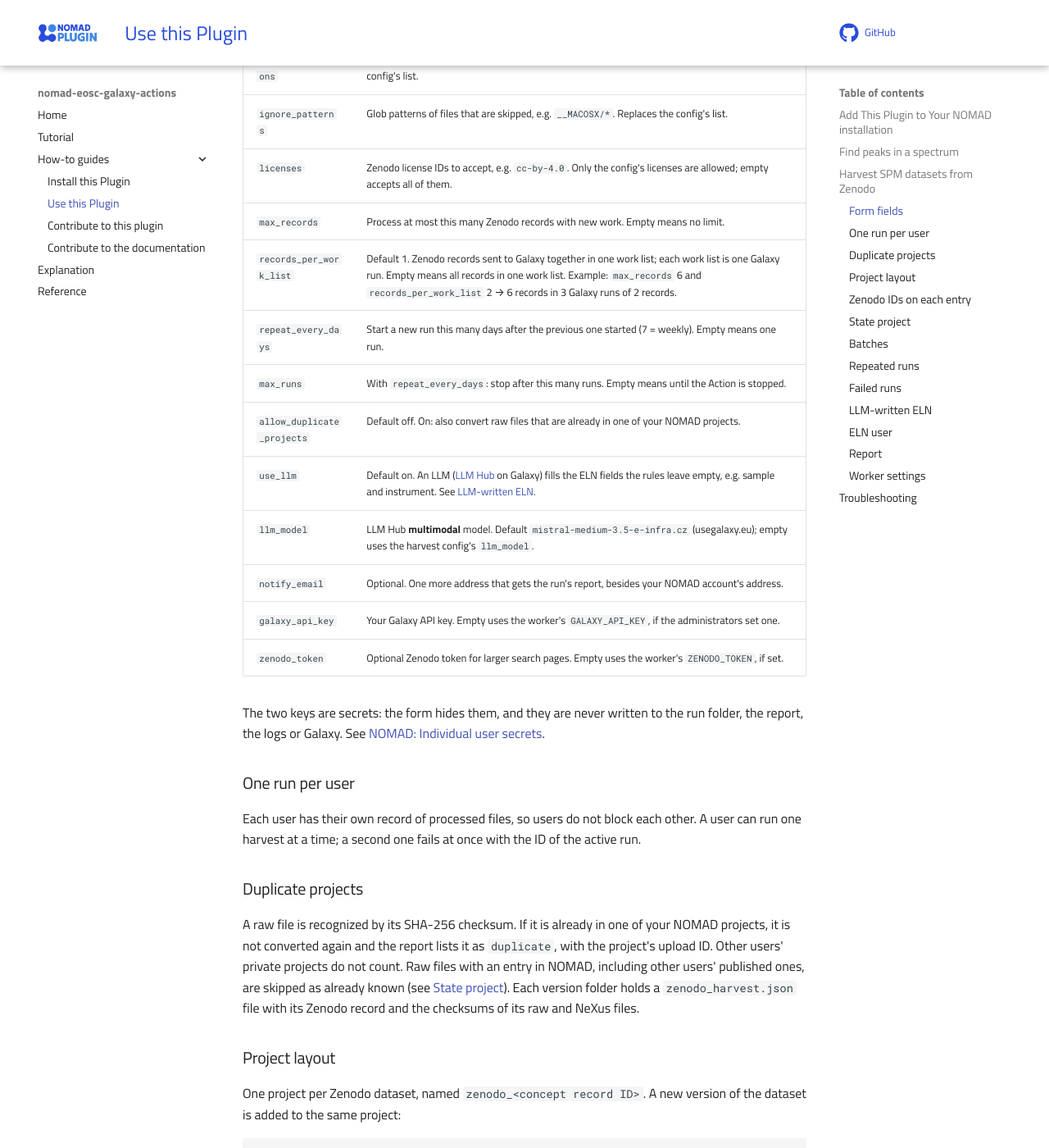
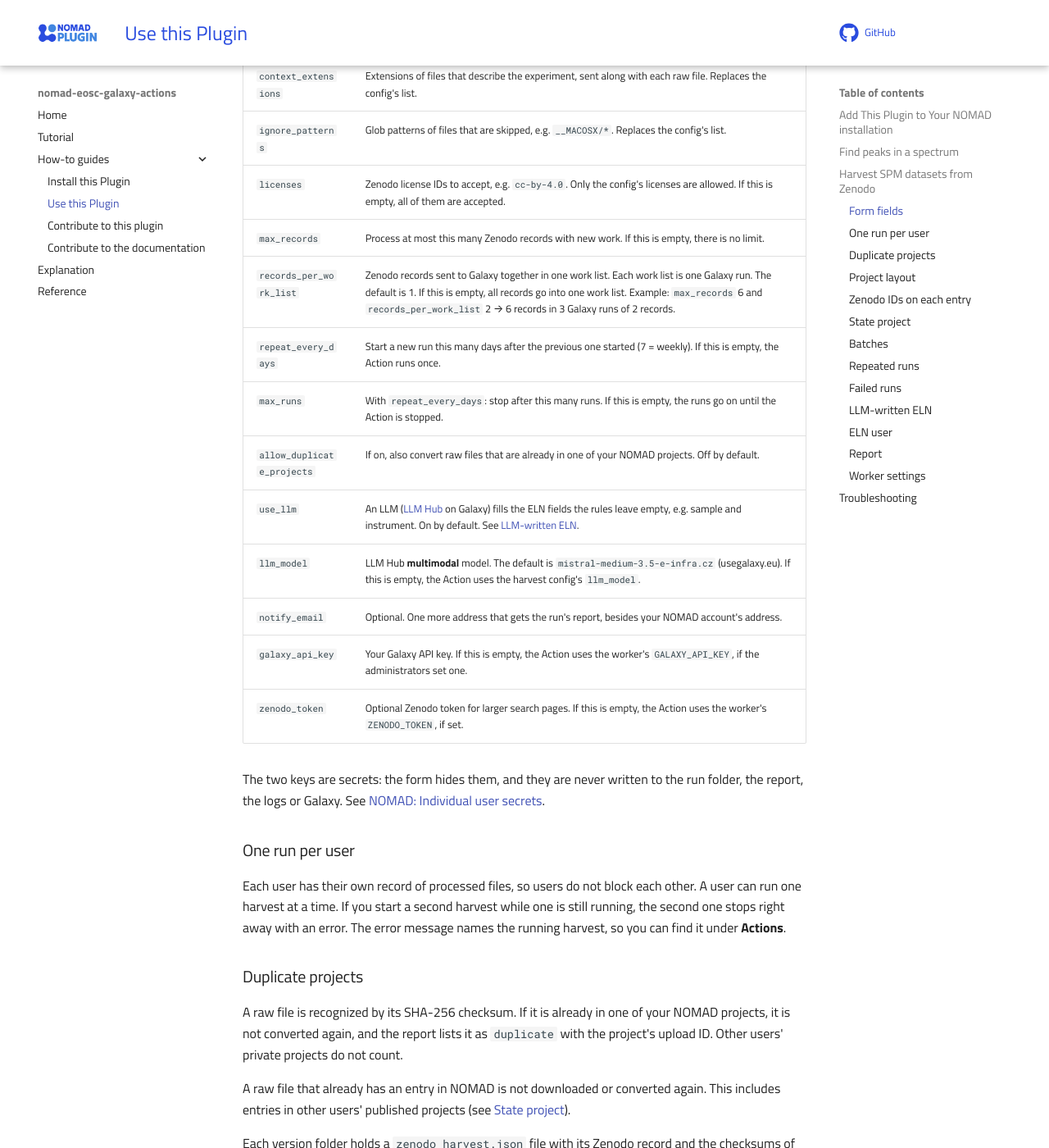
Before and after one commit to FAIRmat-NFDI/nomad-eosc-galaxy-actions, an MkDocs documentation site: the page built from docs/how_to/use_this_plugin.md, in a window 1280 px wide and 1400 px high, scrolled down 1975 px. Shown: the whole window at 82% size. Built offline with MkDocs 1.6.1 and Material for MkDocs 9.7.7, drawn with Linux system fonts in a browser that asks for light colours; comment, search, counter and statistics services are not loaded; some of the changed text lies outside the part shown.

Commit message:
Reworded the Zenodo harvest docs and form descriptions: one line per paragraph, full sentences for empty fields, and clearer text on the run lock, known files and the project limit.
Changelog: Changed

````diff
--- a/docs/how_to/use_this_plugin.md
+++ b/docs/how_to/use_this_plugin.md
@@ -19,64 +19,55 @@ Once `COMPLETED`, a new entry appears in the same upload: the original spectrum'
 
 ## Harvest SPM datasets from Zenodo
 
-The **ZenodoHarvestAction** finds openly licensed SPM (scanning probe microscopy, e.g. STM, STS and AFM)
-datasets on Zenodo, converts their raw files to NeXus on Galaxy and stores each Zenodo dataset as a
-private NOMAD project, with one folder per record version. It remembers what it has processed, so the
-next run only handles new files.
+The **ZenodoHarvestAction** finds openly licensed SPM (scanning probe microscopy, e.g. STM, STS and AFM) datasets on Zenodo, converts their raw files to NeXus on Galaxy and stores each Zenodo dataset as a private NOMAD project, with one folder per record version. It remembers what it has processed, so the next run only handles new files.
 
-Most form fields are empty by default: an empty field uses the value of the harvest config (see
-[Worker settings](#worker-settings)). A list in the form replaces the config's list for this run. To
-extend a list, enter the config's items and the new ones.
+Most form fields are empty by default. If a field is empty, the Action uses the value from the harvest config (see [Worker settings](#worker-settings)). A list in the form replaces the config's list for this run. To extend a list, enter the config's items and the new ones.
 
-Start it from **Actions** in the main menu. No project needs to be selected.
+Start it from **Actions** in the main menu of the NOMAD user interface. No project needs to be selected.
 
 ### Form fields
 
 | Field | Meaning |
 |---|---|
-| `dry_run` | Default on. Search, plan and convert, but create no NOMAD projects and keep the record of processed files unchanged. |
-| `galaxy_url` | Galaxy server. Empty uses the harvest config's `galaxy_url`. If set, `galaxy_api_key` is required: the worker's key is only sent to the config's Galaxy. |
-| `galaxy_workflow_id` | ID of the harvest workflow in your Galaxy account. Empty uses the harvest config's `galaxy_workflow_id`. |
-| `zenodo_url` | Zenodo server, e.g. `https://sandbox.zenodo.org`. Empty uses the harvest config's `zenodo_url`. If set, the worker's `ZENODO_TOKEN` is not sent. |
-| `zenodo_request_delay` | Seconds between Zenodo requests. Empty, or shorter than the harvest config's, uses the config's value. |
-| `zenodo_query` | Zenodo search query ([search syntax](https://help.zenodo.org/guides/search/){:target="_blank" rel="noopener"}). Empty uses the harvest config's `zenodo_query`. |
+| `dry_run` | Search, plan and convert, but create no NOMAD projects and keep the record of processed files unchanged. This is the default behavior. |
+| `galaxy_url` | Galaxy server. If this is empty, the Action uses the harvest config's `galaxy_url`. If set, `galaxy_api_key` is required: the worker's key is only sent to the config's Galaxy. |
+| `galaxy_workflow_id` | ID of the harvest workflow in Galaxy. If this is empty, the Action uses the harvest config's `galaxy_workflow_id`. |
+| `zenodo_url` | Zenodo server, e.g. `https://sandbox.zenodo.org`. If this is empty, the Action uses the harvest config's `zenodo_url`. If set, the worker's `ZENODO_TOKEN` is not sent. |
+| `zenodo_request_delay` | Seconds between Zenodo requests. If this is empty or shorter than the harvest config's value, the Action uses the config's value. |
+| `zenodo_query` | Zenodo search query ([search syntax](https://help.zenodo.org/guides/search/){:target="_blank" rel="noopener"}). If this is empty, the Action uses the harvest config's `zenodo_query`. |
 | `zenodo_record_ids` | Only these Zenodo records, in place of the query. A concept record ID means its latest version. Unknown IDs are reported as `not_found`. |
-| `raw_extensions` | Raw file extensions converted to NeXus. Written in any case, with or without the dot. Replaces the config's list. |
+| `raw_extensions` | Raw file extensions converted to NeXus, with or without the dot, in any case. Replaces the config's list. |
 | `context_extensions` | Extensions of files that describe the experiment, sent along with each raw file. Replaces the config's list. |
 | `ignore_patterns` | Glob patterns of files that are skipped, e.g. `__MACOSX/*`. Replaces the config's list. |
-| `licenses` | Zenodo license IDs to accept, e.g. `cc-by-4.0`. Only the config's licenses are allowed; empty accepts all of them. |
-| `max_records` | Process at most this many Zenodo records with new work. Empty means no limit. |
-| `records_per_work_list` | Default 1. Zenodo records sent to Galaxy together in one work list; each work list is one Galaxy run. Empty means all records in one work list. Example: `max_records` 6 and `records_per_work_list` 2 → 6 records in 3 Galaxy runs of 2 records. |
-| `repeat_every_days` | Start a new run this many days after the previous one started (7 = weekly). Empty means one run. |
-| `max_runs` | With `repeat_every_days`: stop after this many runs. Empty means until the Action is stopped. |
-| `allow_duplicate_projects` | Default off. On: also convert raw files that are already in one of your NOMAD projects. |
-| `use_llm` | Default on. An LLM ([LLM Hub](https://galaxyproject.org/news/2025-10-10-llm-hub/){:target="_blank" rel="noopener"} on Galaxy) fills the ELN fields the rules leave empty, e.g. sample and instrument. See [LLM-written ELN](#llm-written-eln). |
-| `llm_model` | LLM Hub **multimodal** model. Default `mistral-medium-3.5-e-infra.cz` (usegalaxy.eu); empty uses the harvest config's `llm_model`. |
+| `licenses` | Zenodo license IDs to accept, e.g. `cc-by-4.0`. Only the config's licenses are allowed. If this is empty, all of them are accepted. |
+| `max_records` | Process at most this many Zenodo records with new work. If this is empty, there is no limit. |
+| `records_per_work_list` | Zenodo records sent to Galaxy together in one work list. Each work list is one Galaxy run. The default is 1. If this is empty, all records go into one work list. Example: `max_records` 6 and `records_per_work_list` 2 → 6 records in 3 Galaxy runs of 2 records. |
+| `repeat_every_days` | Start a new run this many days after the previous one started (7 = weekly). If this is empty, the Action runs once. |
+| `max_runs` | With `repeat_every_days`: stop after this many runs. If this is empty, the runs go on until the Action is stopped. |
+| `allow_duplicate_projects` | If on, also convert raw files that are already in one of your NOMAD projects. Off by default. |
+| `use_llm` | An LLM ([LLM Hub](https://galaxyproject.org/news/2025-10-10-llm-hub/){:target="_blank" rel="noopener"} on Galaxy) fills the ELN fields the rules leave empty, e.g. sample and instrument. On by default. See [LLM-written ELN](#llm-written-eln). |
+| `llm_model` | LLM Hub **multimodal** model. The default is `mistral-medium-3.5-e-infra.cz` (usegalaxy.eu). If this is empty, the Action uses the harvest config's `llm_model`. |
 | `notify_email` | Optional. One more address that gets the run's report, besides your NOMAD account's address. |
-| `galaxy_api_key` | Your Galaxy API key. Empty uses the worker's `GALAXY_API_KEY`, if the administrators set one. |
-| `zenodo_token` | Optional Zenodo token for larger search pages. Empty uses the worker's `ZENODO_TOKEN`, if set. |
+| `galaxy_api_key` | Your Galaxy API key. If this is empty, the Action uses the worker's `GALAXY_API_KEY`, if the administrators set one. |
+| `zenodo_token` | Optional Zenodo token for larger search pages. If this is empty, the Action uses the worker's `ZENODO_TOKEN`, if set. |
 
-The two keys are secrets: the form hides them, and they are never written to the run folder, the
-report, the logs or Galaxy. See [NOMAD: Individual user secrets](https://docs.nomad-lab.eu/howto/plugins/types/actions.html#individual-user-secrets){:target="_blank" rel="noopener"}.
+The two keys are secrets: the form hides them, and they are never written to the run folder, the report, the logs or Galaxy. See [NOMAD: Individual user secrets](https://docs.nomad-lab.eu/howto/plugins/types/actions.html#individual-user-secrets){:target="_blank" rel="noopener"}.
 
 ### One run per user
 
-Each user has their own record of processed files, so users do not block each other. A user can
-run one harvest at a time; a second one fails at once with the ID of the active run.
+Each user has their own record of processed files, so users do not block each other. A user can run one harvest at a time. If you start a second harvest while one is still running, the second one stops right away with an error. The error message names the running harvest, so you can find it under **Actions**.
 
 ### Duplicate projects
 
-A raw file is recognized by its SHA-256 checksum. If it is already in one of your NOMAD projects,
-it is not converted again and the report lists it as `duplicate`, with the project's upload ID.
-Other users' private projects do not count. Raw files with an entry in NOMAD, including other users'
-published ones, are skipped as already known (see [State project](#state-project)). Each version
-folder holds a `zenodo_harvest.json` file
-with its Zenodo record and the checksums of its raw and NeXus files.
+A raw file is recognized by its SHA-256 checksum. If it is already in one of your NOMAD projects, it is not converted again, and the report lists it as `duplicate` with the project's upload ID. Other users' private projects do not count.
+
+A raw file that already has an entry in NOMAD is not downloaded or converted again. This includes entries in other users' published projects (see [State project](#state-project)).
+
+Each version folder holds a `zenodo_harvest.json` file with its Zenodo record and the checksums of its raw and NeXus files.
 
 ### Project layout
 
-One project per Zenodo dataset, named `zenodo_<concept record ID>`. A new version of the dataset is
-added to the same project:
+One project per Zenodo dataset, named `zenodo_<concept record ID>`. A new version of the dataset is added to the same project:
 
 ```
 zenodo_22402764/
@@ -87,9 +78,7 @@ zenodo_22402764/
     Complementaries/          the dataset's other files (README, notes, images, ...)
 ```
 
-`Complementaries` holds every file of the dataset that is not a raw file and not matched by the
-harvest config's `ignore_patterns`, at its path in the dataset. Loose files larger than
-`max_archive_bytes` are not downloaded (reported as `too_large`).
+`Complementaries` holds every file of the dataset that is not a raw file and not matched by the harvest config's `ignore_patterns`, at its path in the dataset. Loose files larger than `max_archive_bytes` are not downloaded (reported as `too_large`).
 
 ### Zenodo IDs on each entry
 
@@ -104,33 +93,23 @@ Find an entry in the GUI by typing `external_id = <value>` in an app's search ba
 
 ### State project
 
-Your record of processed files (`state.json`) is kept in your private project
-`zenodo_harvest_state`. Each run reads it before planning and saves it after each batch, so the record
-survives a new worker or a lost artifacts folder.
+Your record of processed files (`state.json`) is kept in your private project `zenodo_harvest_state`. Each run reads it before planning and saves it after each batch, so the record survives a new worker or a lost artifacts folder.
 
-Before planning, each run also searches NOMAD for entries of the found Zenodo datasets (your own and
-published ones) and updates `state.json`:
+Before planning, each run also searches NOMAD for entries of the found Zenodo datasets (your own and published ones) and updates `state.json`:
 
 - A raw file with an entry in NOMAD is not downloaded or converted again.
 - A raw file whose entry was deleted in NOMAD is converted again by the next run.
-- Failed files and archives are known only from `state.json`. Without the state project, the next run
-  tries them again.
+- Failed files and archives are known only from `state.json`. Without the state project, the next run tries them again.
 
-Each real run (not a dry run) also copies its report there: `reports/<start time in UTC>/report.json`
-and `report.md`. Open them in the project's file browser.
+Each real run (not a dry run) also copies its report there: `reports/<start time in UTC>/report.json` and `report.md`. Open them in the project's file browser.
 
 ### Batches
 
-A run sends its records to Galaxy in batches of `records_per_work_list` records, one after the other.
-Each batch is one Galaxy run with its own work list and folder in the run folder (`batch-001`,
-`batch-002`, ...).
+A run sends its records to Galaxy in batches of `records_per_work_list` records, one after the other. Each batch is one Galaxy run with its own work list and folder in the run folder (`batch-001`, `batch-002`, ...).
 
 - With 1 record per batch, a failing dataset does not hold up the others.
-- A failed batch does not stop the next ones; the run is marked failed at the end (see
-  [Failed runs](#failed-runs)).
-- Once the limit of 9 unpublished harvest projects is reached, the remaining batches are skipped and
-  handled by a later run. NOMAD allows 10 unpublished projects per user; one stays free for the state
-  project.
+- A failed batch does not stop the next ones; the run is marked failed at the end (see [Failed runs](#failed-runs)).
+- The Action keeps at most 9 unpublished harvest projects per user. NOMAD also limits unpublished projects per user (`services.upload_limit` in `nomad.yaml`, 10 by default), and one of them must stay free for the state project. So on an Oasis with a lower limit, the Action keeps one project below it. Once the limit is reached, the remaining batches are skipped and handled by a later run.
 
 ### Repeated runs
 
@@ -140,58 +119,32 @@ Each batch is one Galaxy run with its own work list and folder in the run folder
 
 ### Failed runs
 
-A failed run fails the Action and **ends the series**. A run fails when a step fails, or when a batch
-failed after all batches ran. Its report is still written and emailed, with the failed step and the
-error; the email subject ends in "run failed". Fix the cause and start the Action again.
-Already processed files are not handled twice.
+A failed run fails the Action and **ends the series**. A run fails when a step fails, or when a batch failed after all batches ran. Its report is still written and emailed, with the failed step and the error; the email subject ends in "run failed". Fix the cause and start the Action again. Already processed files are not handled twice.
 
 ### LLM-written ELN
 
-With `use_llm` on, the workflow asks LLM Hub to fill the empty ELN fields from the dataset's files (readme,
-paper text, raw file header). A value is kept only if the LLM quotes it from those files; the record's
-metadata (DOI, creators) always comes from Zenodo. Each converted file's folder in Galaxy has an ELN LLM
-report with every kept or dropped value and its reason.
+With `use_llm` on, the workflow asks the Galaxy LLM Hub to fill the empty ELN fields from the dataset's files (readme, paper text, raw file header). A value is kept only if the LLM quotes it from those files; the record's metadata (DOI, creators) always comes from Zenodo. Each converted file's folder in Galaxy has an ELN LLM report with every kept or dropped value and its reason.
 
-- **Model:** a value of LLM Hub's model list with type "Multimodal models" (on usegalaxy.eu, e.g.
-  `mistral-medium-3.5-e-infra.cz`, `gemma-4-31b-llmlb-freiburg`). The Action sends it as it is; if your
-  Galaxy server does not have it, LLM Hub uses one of its multimodal models.
-- **Galaxy without LLM Hub models** (e.g. a local test Galaxy): turn `use_llm` off, else each file's
-  LLM step fails and its conversion waits.
+- **Model:** a value of LLM Hub's model list with type "Multimodal models" (on usegalaxy.eu, e.g. `mistral-medium-3.5-e-infra.cz`, `gemma-4-31b-llmlb-freiburg`). The Action sends it as it is; if your Galaxy server does not have it, LLM Hub uses one of its multimodal models.
+- **Galaxy without LLM Hub models** (e.g. a local test Galaxy): turn `use_llm` off, else each file's LLM step fails and its conversion waits.
 - The report's batch table shows the model sent, or `off (form)`.
 - Import the workflow again after updating the plugin: older copies have no LLM inputs.
 
 ### ELN user
 
-Each ELN, and so each NeXus file, has one user: you, the NOMAD user who runs the harvest, with your
-name, email and affiliation from your NOMAD account and the role "harvested and converted the data".
-People named in the dataset's files are not written as users; the Zenodo creators are the ELN's
-authors (`citeID`).
+Each ELN, and so each NeXus file, has one user: you, the NOMAD user who runs the harvest, with your name, email and affiliation from your NOMAD account and the role "harvested and converted the data". People named in the dataset's files are not written as users; the Zenodo creators are the ELN's authors (`citeID`).
 
-These values are sent to Galaxy in the work list and stay in the run's Galaxy history. An
-administrator can turn this off with `eln_user: false` in the harvest config.
+These values are sent to Galaxy in the work list and stay in the run's Galaxy history. An administrator can turn this off with `eln_user: false` in the harvest config.
 
 ### Report
 
-Each run writes `report.json` and `report.md` into its run folder (and a copy into the
-[state project](#state-project)): the Zenodo search, the work list,
-each batch, Galaxy, the NOMAD projects (with their upload IDs) and every skipped or failed file with its reason,
-duplicates included. It is emailed to the address of your NOMAD account.
+Each run writes `report.json` and `report.md` into its run folder (and a copy into the [state project](#state-project)): the Zenodo search, the work list, each batch, Galaxy, the NOMAD projects (with their upload IDs) and every skipped or failed file with its reason, duplicates included. It is emailed to the address of your NOMAD account.
 
 ### Worker settings
 
-Settings that stay with the installation are in the harvest config file
-(`actions/zenodo_harvest/config/harvest_config.json`, or the file in the entry point's
-`harvest_config_path`). `schema_version`, `max_archive_bytes`, `max_uncompressed_bytes`,
-`nomad_url`, `state_dir` and `eln_user` are only set here; the other settings are defaults for the
-form. `state_dir` sets where the records of processed files are kept; empty
-means NOMAD's action artifacts folder.
-`llm_model` is the LLM Hub model used when the form's model is empty. `eln_user` (default on) writes
-the user who runs the harvest into the ELNs, see [ELN user](#eln-user). Both came with version 4 of
-the file; older files get them on load.
+Settings that stay with the installation are in the harvest config file (`actions/zenodo_harvest/config/harvest_config.json`, or the file in the entry point's `harvest_config_path`). `schema_version`, `max_archive_bytes`, `max_uncompressed_bytes`, `nomad_url`, `state_dir` and `eln_user` are only set here; the other settings are defaults for the form. `state_dir` sets where the records of processed files are kept. If it is empty, they are kept in NOMAD's action artifacts folder. `llm_model` is the LLM Hub model used when the form's model is empty. `eln_user` (on by default) writes the user who runs the harvest into the ELNs, see [ELN user](#eln-user). Both came with version 4 of the file; older files get them on load.
 
-The report email uses NOMAD's own mail server: the
-[`mail` section of `nomad.yaml`](https://docs.nomad-lab.eu/reference/config.html#mail){:target="_blank" rel="noopener"}.
-Without `mail.enabled`, no email is sent.
+The report email uses NOMAD's own mail server: the [`mail` section of `nomad.yaml`](https://docs.nomad-lab.eu/reference/config.html#mail){:target="_blank" rel="noopener"}. Without `mail.enabled`, no email is sent.
 
 Secrets that are not entered in the form are read from the worker's environment:
 
````
Also changed, not shown: 1 other file.
